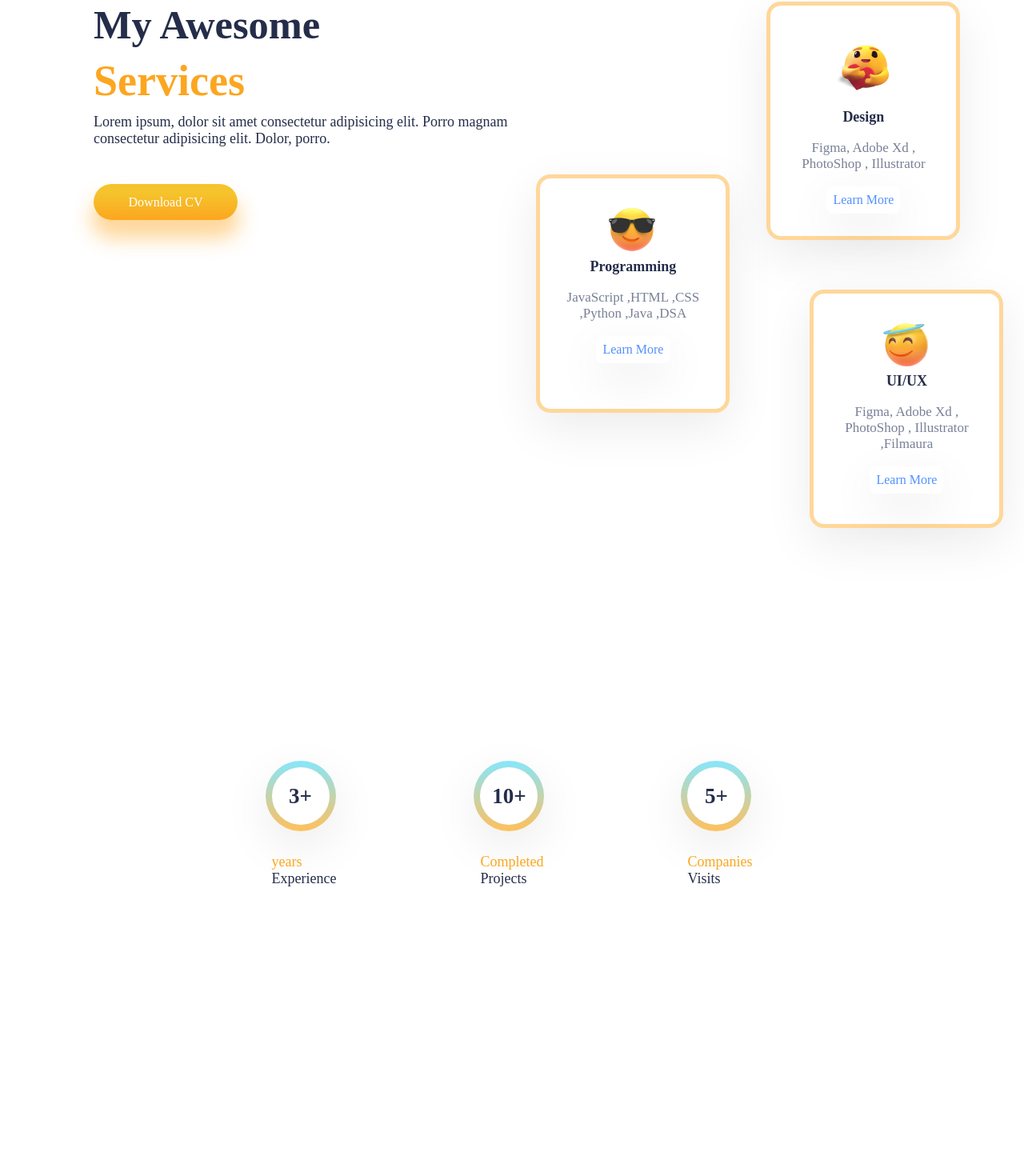
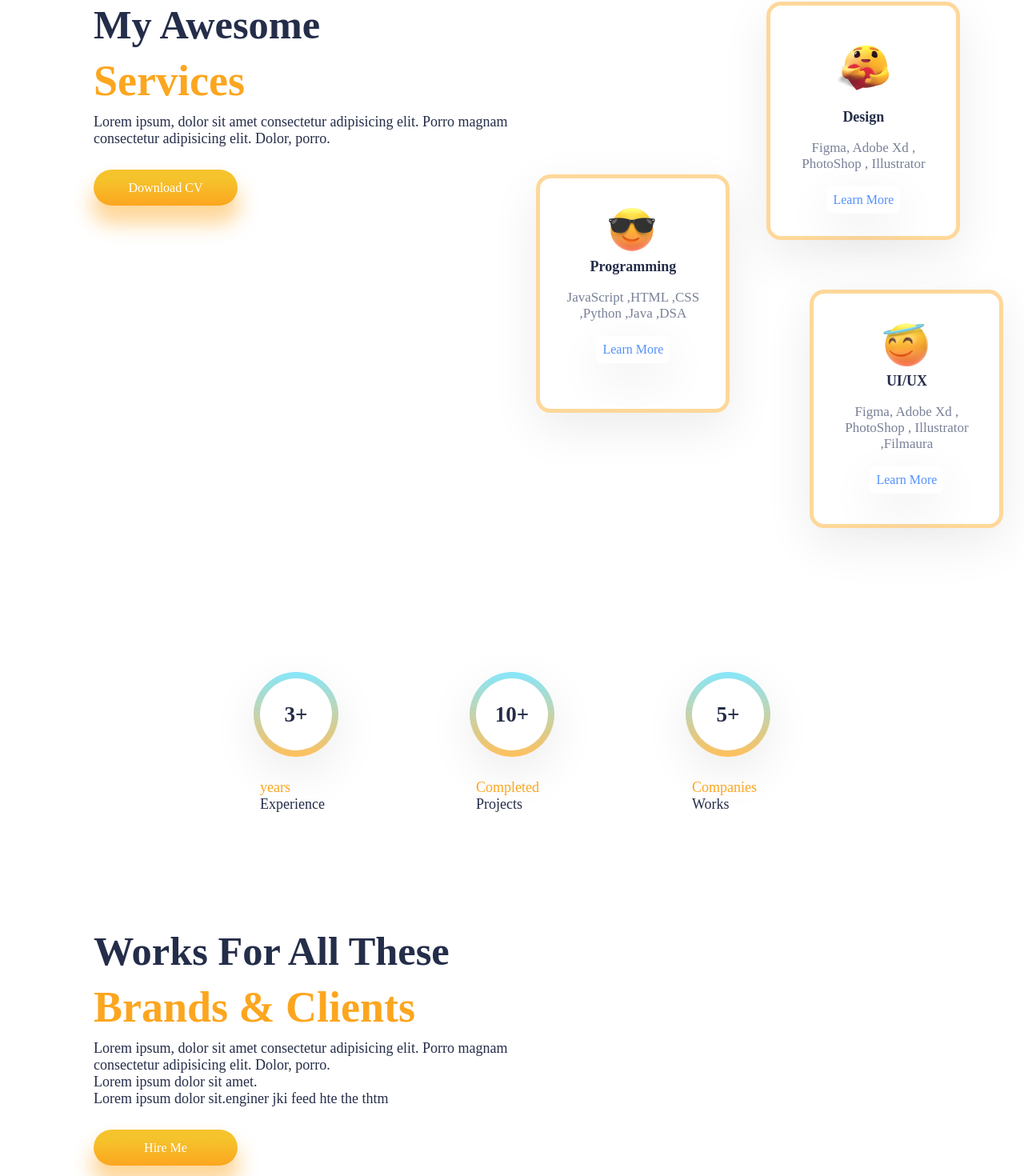
Before and after one commit to Divyyanshu/portfolio_react, a React (Create React App) app: page / in a window 1280 px wide. Shown: the part 909-2379 px from the top of the page at 80% size. Before the commit the page ends 2228 px from the top, so only its background shows below. Built offline with nearby package versions, Linux system fonts and the light colour scheme; a web font is replaced by a local one.

Commit message:
continue

```diff
--- a/src/App.js
+++ b/src/App.js
@@ -3,6 +3,7 @@ import './App.css'
 import Intros from "./Components/Intros/Intros";
 import Services from "./Components/Services/Services";
 import Experience from "./Components/Experience/Experience";
+import Works from "./Components/Works/Works";
 
 function App() {
   return (
@@ -11,6 +12,7 @@ function App() {
    <Intros/>
    <Services/>
    <Experience/>
+   <Works/>
     </div>
   );
 }
--- a/src/Components/Experience/Experience.css
+++ b/src/Components/Experience/Experience.css
@@ -1,18 +1,18 @@
 .experience{
-    height: 33vh;
+    height: 30vh;
     display: flex;
     justify-content: center;
     align-items: center;
     gap: 10rem;
-    margin-bottom: 8rem;
+    margin-bottom: 6rem;
 }
 .achivements{
     display: flex;
     flex-direction: column;
 }
 .circle {
-    width: 4rem;
-    height: 4rem;
+    width: 5rem;
+    height: 5rem;
     background: white;
     border-radius: 100%;
     position: relative;
--- a/src/Components/Experience/Experience.jsx
+++ b/src/Components/Experience/Experience.jsx
@@ -16,7 +16,7 @@ const Experience = () => {
     <div className="achivements">
     <div className="circle">5+</div>
     <span>Companies</span>
-    <span>Visits</span>
+    <span>Works</span>
     </div>
     </div>
   )
--- a/src/Components/Intros/Intros.css
+++ b/src/Components/Intros/Intros.css
@@ -2,6 +2,7 @@
     display: flex;
     height: 78vh;
     margin-top: 6rem;
+    padding: 0 3rem 0 3rem ;
 }
 
 .i-left {
--- a/src/Components/Intros/Intros.jsx
+++ b/src/Components/Intros/Intros.jsx
@@ -22,7 +22,7 @@ const Intros = () => {
     <span>DIVYANSHU TAILOR</span>
     <span>I am a fontend WEB or APP developer currently iam working on mern stack Lorem, ipsum dolor sit amet consectetur adipisicing elit. Consequuntur libero commodi id amet omnis, autem rem ad? Consequatur, impedit repellendus.</span>
     </div>
-    <div className="i-button button">HIRE ME</div>
+    <div className="i-button button">Hire Me</div>
     <div className="i-icons">
     <img src={Github} alt="" />
     <img src={Linkdin} alt="" />
--- a/src/Components/Navbar/Navbar.css
+++ b/src/Components/Navbar/Navbar.css
@@ -2,6 +2,7 @@
     height: 10vh;
     display: flex;
     justify-content: space-between;
+    padding: 0 ;
 }
 .n-left{
     flex: 1;
--- a/src/Components/Services/Services.css
+++ b/src/Components/Services/Services.css
@@ -3,7 +3,7 @@
     display: flex;
     padding: 0rem 3rem 0rem 3rem;
     margin-top: 5rem;
-    margin-bottom: 10rem;
+    margin-bottom: 5rem;
 }
 .awesome{
     display: flex;
@@ -28,7 +28,7 @@ font-size: 1rem;
 .s-button{
     height: 2.5rem;
     width: 10rem;
-    margin-top: 2rem;
+    margin-top: 1rem;
 }
 .cards{
     position: relative;
--- /dev/null
+++ b/src/Components/Works/Works.css
@@ -0,0 +1,4 @@
+.works{
+    height: 77vh;
+    padding: 0 3rem 0 3rem ;
+}
--- /dev/null
+++ b/src/Components/Works/Works.jsx
@@ -0,0 +1,25 @@
+import React from 'react'
+import './Works.css'
+const Works = () => {
+  return (
+    <div className="works">
+    <div className="awesome">
+    <span>Works For All These</span>
+    <span>Brands & Clients</span>
+    <span>Lorem ipsum, dolor sit amet consectetur adipisicing elit. Porro magnam
+      <br />
+      consectetur adipisicing elit. Dolor, porro.
+      <br />
+      Lorem ipsum dolor sit amet.
+      <br />
+      Lorem ipsum dolor sit.enginer jki feed hte the thtm
+      </span>
+    <button className="button s-button">
+      Hire Me
+    </button>
+  </div>
+  </div>
+  )
+}
+
+export default Works
```
